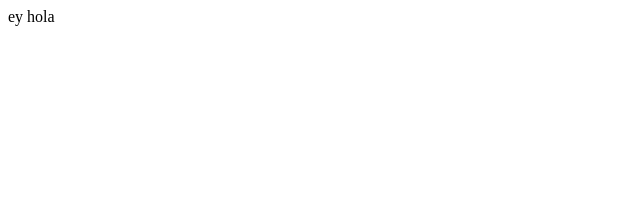
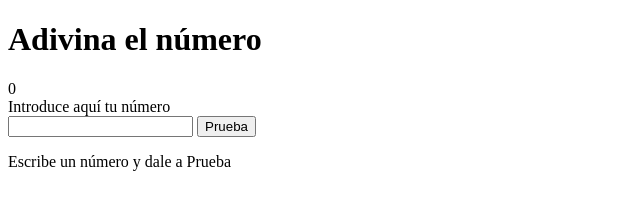
Before and after one commit to libertadcc/f-m2-evaluacion-intermedia-libertadcc, a plain HTML site: page index.html in a window 1280 px wide. Shown: the whole page, without its empty margins (0-640 px from the left). Drawn offline with Linux system fonts and the light colour scheme.

Commit message:
Inital HTML

```diff
--- a/index.html
+++ b/index.html
@@ -7,6 +7,14 @@
     <title>Document</title>
 </head>
 <body>
-    ey hola
+    <h1>Adivina el número</h1>
+    <span>0</span>
+    <br>
+    <label>Introduce aquí tu número</label>
+    <br>
+    <input class="name">
+    <button class="btn">Prueba</button>
+    <p class="result">Escribe un número y dale a Prueba</p>
+    <script src="main.js"></script>
 </body>
 </html>
--- /dev/null
+++ b/main.js
@@ -0,0 +1 @@
+'use strict';
```
